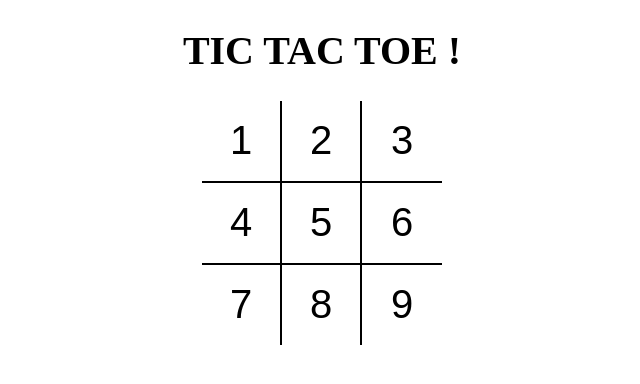
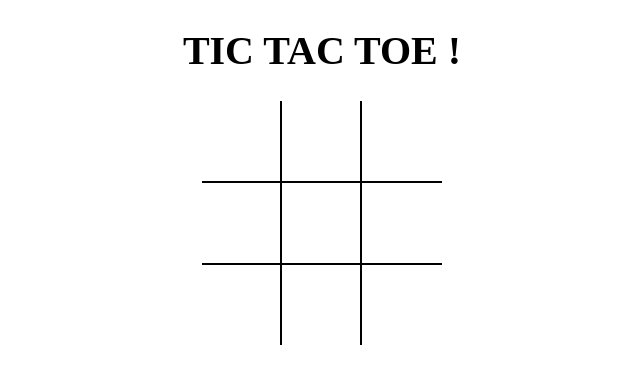
Before and after one commit to abhishekk7r/tictactoe, a React (Vite) app: page / in a window 1280 px wide. Shown: the top 384 px of the page, without its empty margins (318-958 px from the left). Built offline with nearby package versions, Linux system fonts and the light colour scheme.

Commit message:
Added board state and also react events

```diff
--- a/src/Board/Board.jsx
+++ b/src/Board/Board.jsx
@@ -1,24 +1,56 @@
-import React from 'react';
+import React, { useState } from 'react';
 import Sqaure from './Sqaure';
-//? <div is the row>
+
+//? we pass the board index in the value of the sqaure.
 
 const Board = () => {
+  const [board, setBoard] = useState(Array(9).fill(null));
+  const [isXNext, setIsXNext] = useState(false);
+
+  const handleSqaureClick = position => {
+    if (board[position]) {
+      return;
+    }
+
+    setBoard(prev => {
+      return prev.map((square, pos) => {
+        if (pos === position) {
+          return isXNext ? 'X' : '0';
+        }
+
+        return square;
+      });
+    });
+    setIsXNext(prev => !prev);
+  };
+
+  const renderSqaure = position => {
+    return (
+      <Sqaure
+        value={board[position]}
+        onClick={() => {
+          handleSqaureClick(position);
+        }}
+      />
+    );
+  };
+
   return (
     <div className="board">
       <div className="board-row">
-        <Sqaure value={1} />
-        <Sqaure value={2} />
-        <Sqaure value={3} />
+        {renderSqaure(0)}
+        {renderSqaure(1)}
+        {renderSqaure(2)}
       </div>
       <div className="board-row">
-        <Sqaure value={4} />
-        <Sqaure value={5} />
-        <Sqaure value={6} />
+        {renderSqaure(3)}
+        {renderSqaure(4)}
+        {renderSqaure(5)}
       </div>
       <div className="board-row">
-        <Sqaure value={7} />
-        <Sqaure value={8} />
-        <Sqaure value={9} />
+        {renderSqaure(6)}
+        {renderSqaure(7)}
+        {renderSqaure(8)}
       </div>
     </div>
   );
--- a/src/Board/Sqaure.jsx
+++ b/src/Board/Sqaure.jsx
@@ -2,10 +2,10 @@ import React from 'react';
 
 //Here we used object destructuring to remove props
 
-const Sqaure = ({ value }) => {
+const Sqaure = ({ value, onClick }) => {
   // console.log(value);
   return (
-    <button type="button" className="square">
+    <button type="button" className="square" onClick={onClick}>
       {value}
     </button>
   );
```
